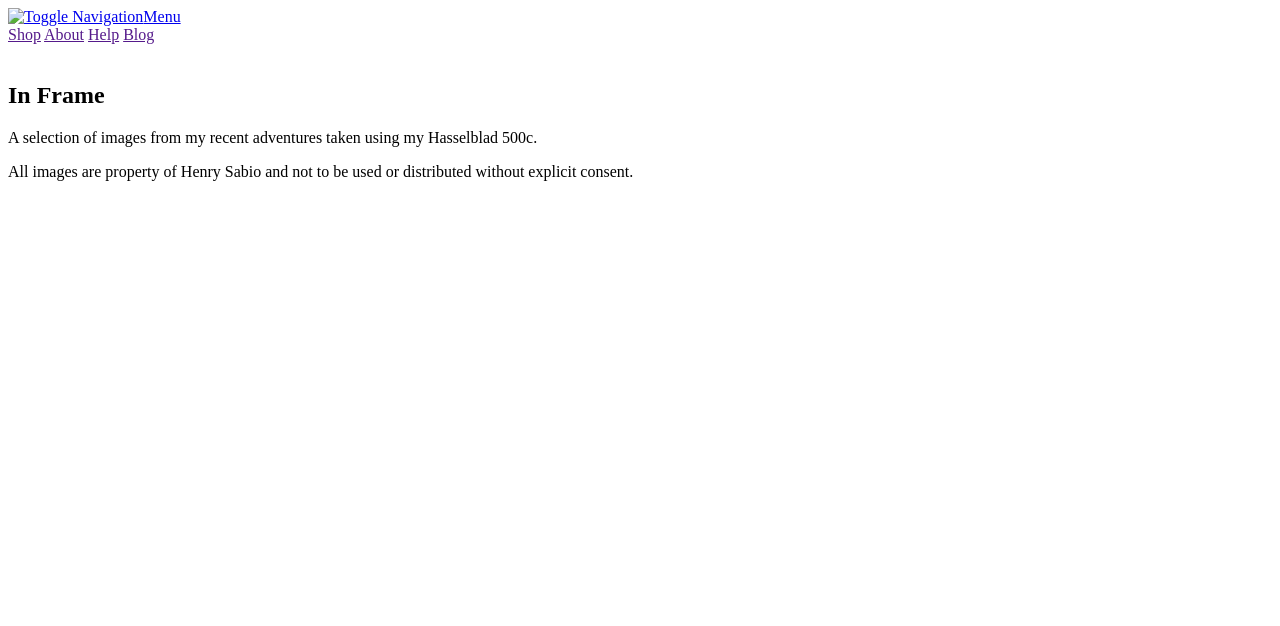
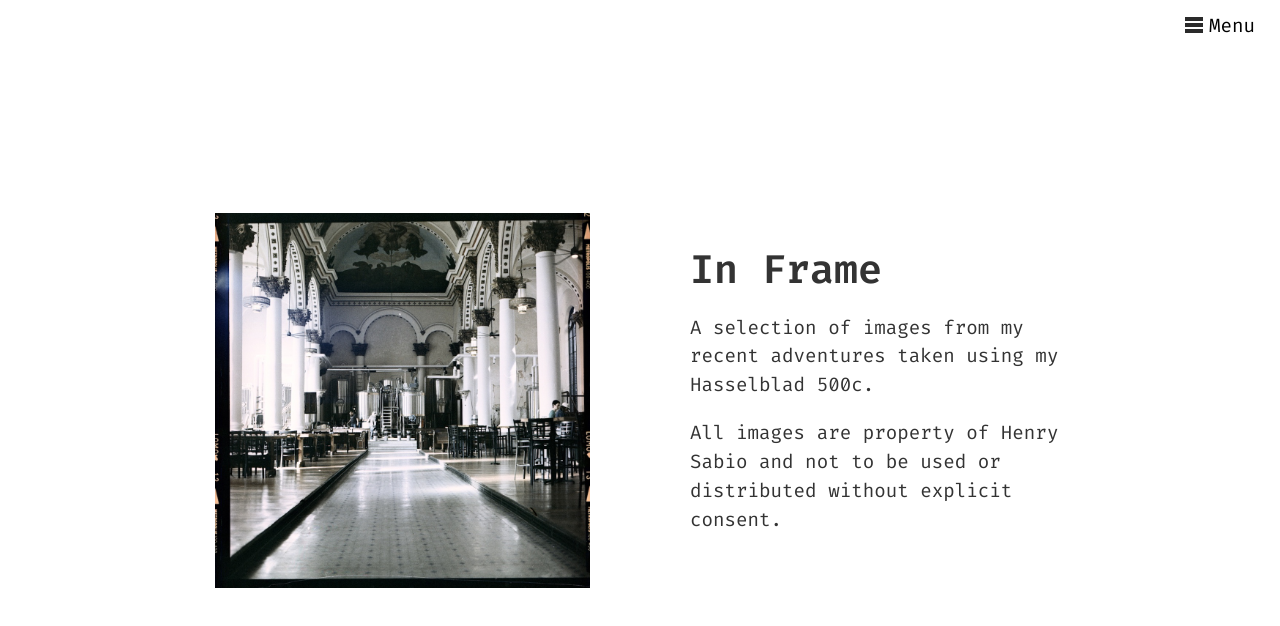
Before and after one commit to HenrySabio/in-frame-mockup-site, a plain HTML site: page index.html in a window 1280 px wide. Drawn offline with Linux system fonts and the light colour scheme; the site is published under a folder, as on GitHub Pages, so addresses that start at the root find nothing.

Commit message:
Fixed paths

```diff
--- a/index.html
+++ b/index.html
@@ -5,11 +5,11 @@
     <meta http-equiv="X-UA-Compatible" content="IE=edge">
     <meta name="viewport" content="width=device-width, initial-scale=1.0">
     <title>In fame</title>
-    <link rel="stylesheet" href="/css/style.css">
+    <link rel="stylesheet" href="css/style.css">
 </head>
 <body>
     <a href="#" class="toggle-nav">
-        <img src="/img/menu.svg" alt="Toggle Navigation"><span>Menu</span>
+        <img src="img/menu.svg" alt="Toggle Navigation"><span>Menu</span>
     </a>
     <nav>
         <a href="">Shop</a>
@@ -21,11 +21,11 @@
     <main>
         <section>
             <div class="slides">
-                <img src="/img/Bronica_SQ_Lomography_Metropolis005.jpg" alt="">
-                <img src="/img/Bronica_SQ_Lomography_Metropolis004.jpg" alt="">
-                <img src="/img/Bronica_SQ_Lomography_Metropolis007.jpg" alt="">
-                <img src="/img/BronicaSQ_Cinestill_800T_002.jpg" alt="">
-                <img src="/img/BronicaSQ_Cinestill_800T_006.jpg" alt="">
+                <img src="img/Bronica_SQ_Lomography_Metropolis005.jpg" alt="">
+                <img src="img/Bronica_SQ_Lomography_Metropolis004.jpg" alt="">
+                <img src="img/Bronica_SQ_Lomography_Metropolis007.jpg" alt="">
+                <img src="img/BronicaSQ_Cinestill_800T_002.jpg" alt="">
+                <img src="img/BronicaSQ_Cinestill_800T_006.jpg" alt="">
             </div>
             <div class="content">
                 <h1>In Frame</h1>
```
